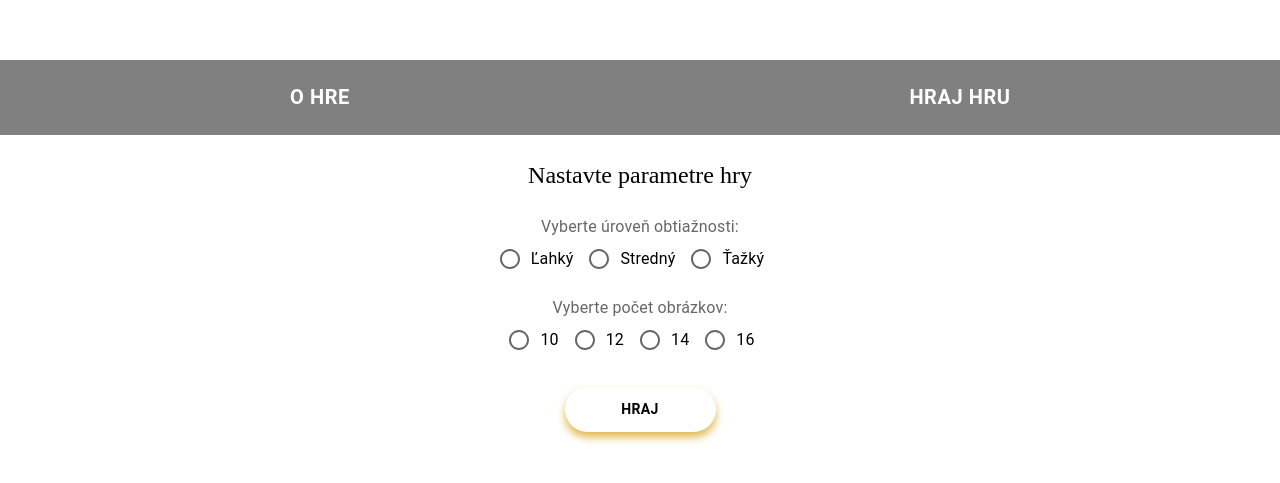
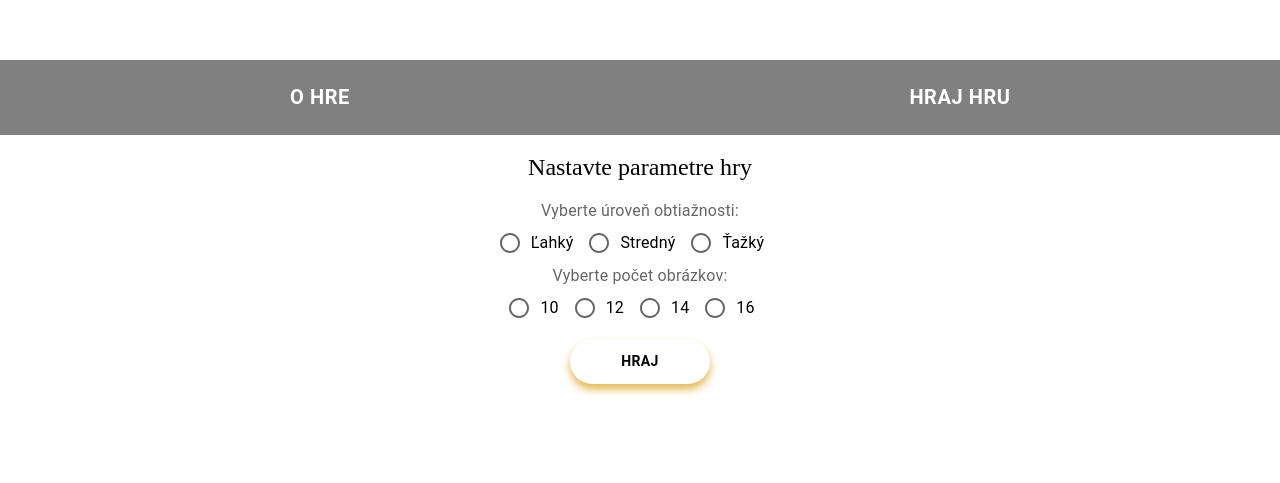
Before and after one commit to svkzdenosvk/pexeso_2024_react_typescript, a React (Create React App) app: page /settings in a window 1280 px wide. Shown: the part 105-588 px from the top of the page. Built offline with nearby package versions, Linux system fonts and the light colour scheme; no server answers; the database is empty.

Commit message:
form has been customized by MUI

```diff
--- a/src/components/RelatedToGame/GameSettings.tsx
+++ b/src/components/RelatedToGame/GameSettings.tsx
@@ -1,4 +1,3 @@
-
 import React, { useState, useRef, useEffect } from "react";
 import { useNavigate, useLocation } from "react-router-dom";
 import { useDispatch } from "react-redux";
@@ -30,30 +29,31 @@ import {
   Typography,
 } from "@mui/material";
 
-import { styled } from '@mui/material/styles';
-
-import  {MyMUIButton}  from '@pexeso/components/SharedMUIElements/MyMUIButton';
+import { MyMUIButton } from "@pexeso/components/SharedMUIElements/MyMUIButton";
 import { pulsatingButtonStyles } from "@pexeso/components/StylingComp/SharedStyles";
 
-const alertStyles ={
-  borderRadius: '25px',
-  padding: '15px 25px',
+const formStyles = {
+  textAlign: "center",
+  mt: 2,
+};
+const fieldsetStyles = {
+  display: "flex",
+  flexDirection: "column",
+  alignItems: "center",
+  textAlign: "center",
+};
+
+const alertStyles = {
+  borderRadius: "25px",
+  padding: "15px 25px",
   fontWeight: "bold",
   justifyContent: "center",
   textAlign: "center",
-  '& .MuiAlert-message': {
-    width: '100%',
-    textAlign: 'center',
+  "& .MuiAlert-message": {
+    width: "100%",
+    textAlign: "center",
   },
-}
-
-const MyFormControl = styled(FormControl)(({ theme }) => ({
-  display: 'flex',
-  flexDirection: 'column',
-  alignItems: 'center',
-  textAlign: 'center',
-}));
-
+};
 const GameSettings = () => {
   const dispatch = useDispatch();
   const navigate = useNavigate();
@@ -101,25 +101,16 @@ const GameSettings = () => {
   };
 
   return (
-    <Box
-      component="form"
-      ref={formRef}
-      onSubmit={handleSubmit}
-      sx={{
-        minWidth: 350,
-        p: 3,
-        display: "flex",
-        flexDirection: "column",
-        gap: 2,
-      }}
-    >
-      <Typography variant="h5" component="h5" gutterBottom>
+    <Box component="form" ref={formRef} onSubmit={handleSubmit} sx={formStyles}>
+      <Typography variant="h5" component="h5" sx={{ mb: 2 }}>
         Nastavte parametre hry
       </Typography>
 
-      <MyFormControl  /*component="fieldset"*/>
+      <FormControl sx={fieldsetStyles}>
+        {" "}
         <FormLabel component="legend">Vyberte úroveň obtiažnosti:</FormLabel>
-        <RadioGroup row
+        <RadioGroup
+          row
           name="level"
           onChange={(e) => setLevelChosen(e.target.value as My_Type_Level)}
         >
@@ -132,11 +123,13 @@ const GameSettings = () => {
             />
           ))}
         </RadioGroup>
-      </MyFormControl>
+      </FormControl>
 
-      <MyFormControl /*component="fieldset"*/>
+      <FormControl sx={fieldsetStyles}>
+        {" "}
         <FormLabel component="legend">Vyberte počet obrázkov:</FormLabel>
-        <RadioGroup row
+        <RadioGroup
+          row
           name="imageCount"
           onChange={(e) =>
             setImgCountChosen(parseInt(e.target.value) as My_Type_ImgCount)
@@ -151,7 +144,7 @@ const GameSettings = () => {
             />
           ))}
         </RadioGroup>
-      </MyFormControl>
+      </FormControl>
 
       {error && (
         <Alert severity="error" sx={alertStyles}>
@@ -160,9 +153,8 @@ const GameSettings = () => {
       )}
 
       <MyMUIButton sx={pulsatingButtonStyles} type="submit">
-         Hraj
+        Hraj
       </MyMUIButton>
-
     </Box>
   );
 };
--- a/src/components/RelatedToGame/TimeAndStart.tsx
+++ b/src/components/RelatedToGame/TimeAndStart.tsx
@@ -37,7 +37,7 @@ const startButtonStyles = {
 export const TimeAndStart = () => {
   // ---------------------------redux
   const seconds = useSelector((state: RootState) => state.time.seconds);
-  const { isRunning, isLoading /*, colorText*/, isEnd } = useSelector(
+  const { isRunning, isLoading , isEnd } = useSelector(
     (state: RootState) => state.game
   ); //-------------with destructuring
   const dispatch = useDispatch();
--- a/src/components/StylingComp/GlobalStyle.tsx
+++ b/src/components/StylingComp/GlobalStyle.tsx
@@ -2,25 +2,25 @@ import { createGlobalStyle } from "styled-components";
 
 export const GlobalStyle = createGlobalStyle`
   html {
-    padding: 0;
-    margin: 0;
-    box-sizing: border-box;
-    text-align: center;
-    overflow-x: hidden;
+    // padding: 0;
+    // margin: 0;
+    // box-sizing: border-box;
+    // text-align: center;
+     overflow-x: hidden;
   }
 
   body {
-    padding: 0px;
-    margin: 0px;
-    box-sizing: border-box;
-    min-height: 100vh;
-    transition: background-color 0.5s ease, color 0.5s ease;
+    // padding: 0px;
+    // margin: 0px;
+    // box-sizing: border-box;
+    // min-height: 100vh;
+     transition: background-color 1.5s ease, color 0.5s ease;
   }
 
   #result {
-    margin: 0;
-    padding: 0;
-    box-sizing: border-box;
+    // margin: 0;
+    // padding: 0;
+    // box-sizing: border-box;
     min-height: 100vh;
     display: flex;
     flex-direction: column;
@@ -98,9 +98,6 @@ export const GlobalStyle = createGlobalStyle`
       align-items: center;
     }
 
-    // .welcome {
-    //   width: 1650px;
-    // }
   }
 
   @media screen and (max-width: 540px) {
```
